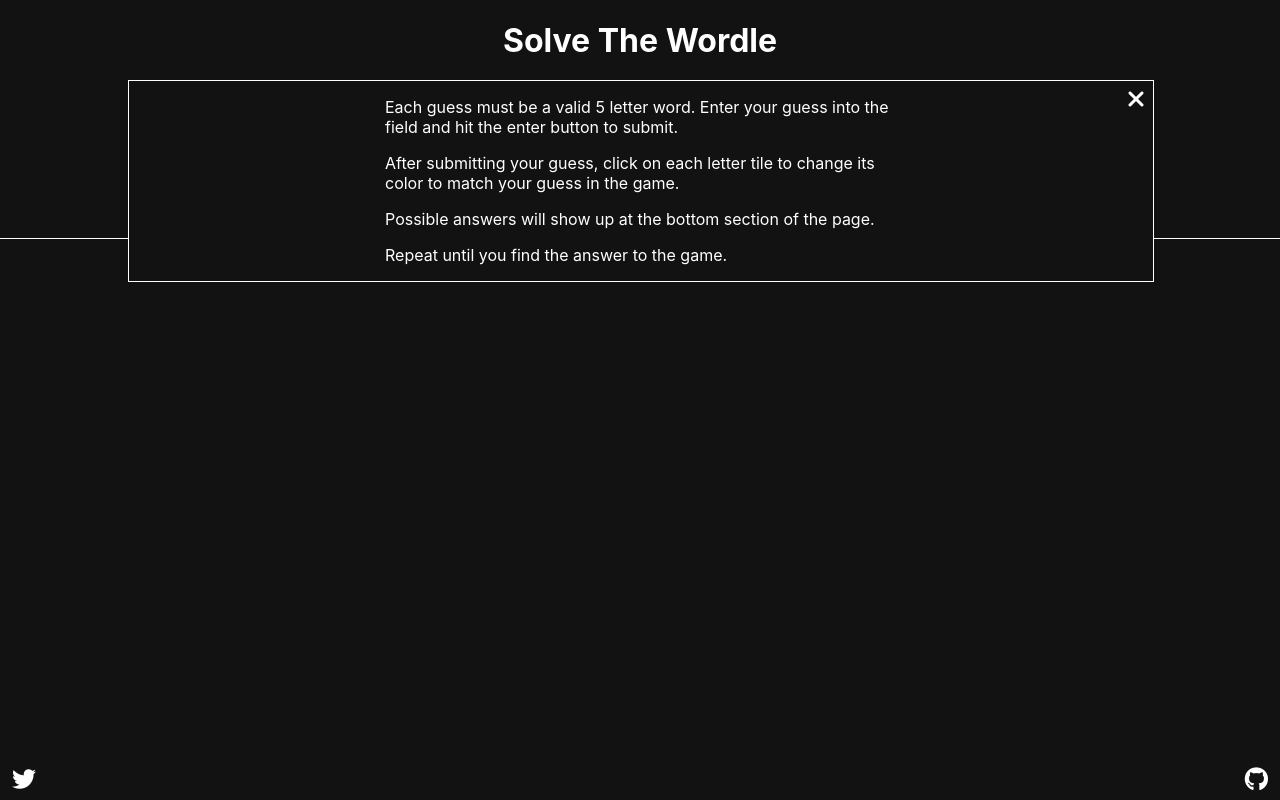
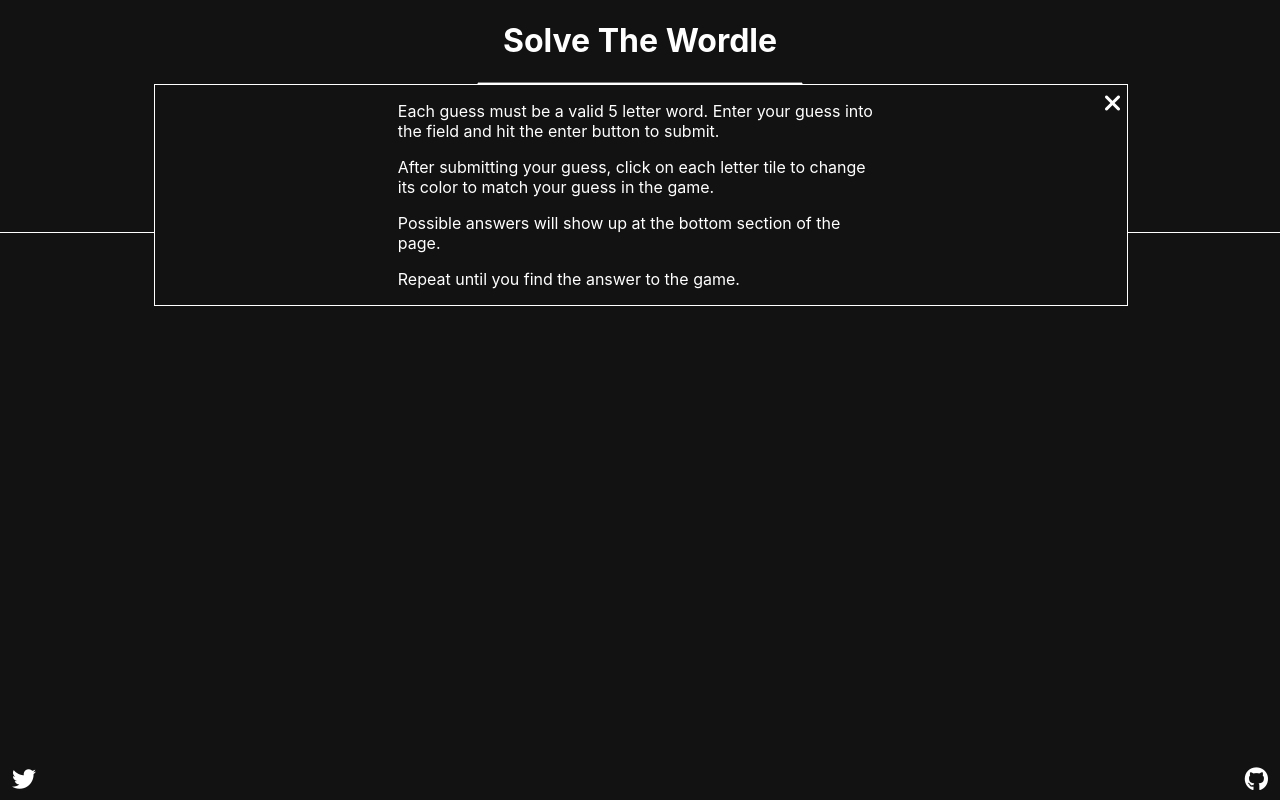
Before and after one commit to yusufalp/SolveTheWordle, a React (Create React App) app: page / in a window 1280 px wide. Both pictures are taken after a click on the icon 1252 px from the left and 24 px from the top of the page. Built offline with nearby package versions, Linux system fonts and the light colour scheme.

Commit message:
update style

```diff
--- a/src/App.css
+++ b/src/App.css
@@ -9,7 +9,7 @@
 
 .fa-icons-style {
 	font-size: 24px;
-	padding: 6px 8px;
+	padding: 6px;
 	position: absolute;
 	top: 0;
 	right: 0;
@@ -18,6 +18,6 @@
 @media screen and (min-width: 480px) {
 	.fa-circle-info {
 		font-size: 24px;
-		padding: 12px 16px;
+		padding: 12px;
 	}
 }
--- a/src/components/Form/style.css
+++ b/src/components/Form/style.css
@@ -1,24 +1,24 @@
 input {
-	font-size: 30px;
+	font-size: 36px;
 	text-align: center;
-	text-indent: 4px;
+	text-indent: 6px;
 	text-transform: uppercase;
 	letter-spacing: 6px;
 	outline: none;
-	width: 185px;
-	height: 30px;
+	width: 196px;
+	height: 36px;
 }
 
 button {
 	display: block;
 	border: none;
-	border-radius: 5px;
+	border-radius: 6px;
 	background-color: #ffffff;
 	color: #000000;
 	font-size: 24px;
-	padding: 6px 12px;
+	padding: 0 12px;
 	margin: 12px auto 36px;
-	height: 42px;
+	height: 36px;
 }
 
 button:hover {
@@ -30,7 +30,7 @@ button:hover {
 @media screen and (min-width: 480px) {
 	input {
 		font-size: 48px;
-		width: 310px;
+		width: 318px;
 		height: 60px;
 	}
 }
--- a/src/components/Grid/style.css
+++ b/src/components/Grid/style.css
@@ -2,11 +2,11 @@
 	display: inline-block;
 	border: none;
 	box-sizing: border-box;
-	font-size: 24px;
+	font-size: 30px;
 	font-weight: bold;
-	margin: 0px 2px 6px;
-	width: 30px;
-	height: 30px;
+	margin: 0px 3px 6px;
+	width: 36px;
+	height: 36px;
 }
 
 .bg-black {
--- a/src/components/Modal/style.css
+++ b/src/components/Modal/style.css
@@ -2,9 +2,9 @@
 	border: 1px solid;
 	background-color: #121213;
 	position: fixed;
-	top: 80px;
-	left: 15%;
-	width: 70vw;
+	top: 84px;
+	left: 12vw;
+	width: 76vw;
 }
 
 .info-content {
@@ -14,11 +14,6 @@
 }
 
 @media screen and (min-width: 480px) {
-	.info {
-		width: 80vw;
-		left: 10%;
-	}
-
 	.info-content {
 		width: 50%;
 	}
--- a/src/components/Result/style.css
+++ b/src/components/Result/style.css
@@ -1,11 +1,11 @@
 .answer {
 	font-family: "Roboto Mono", monospace;
-	font-size: 20px;
+	font-size: 24px;
 	letter-spacing: 6px;
 }
 
 @media screen and (min-width: 480px) {
 	.answer {
-		font-size: 40px;
+		font-size: 48px;
 	}
 }
```
